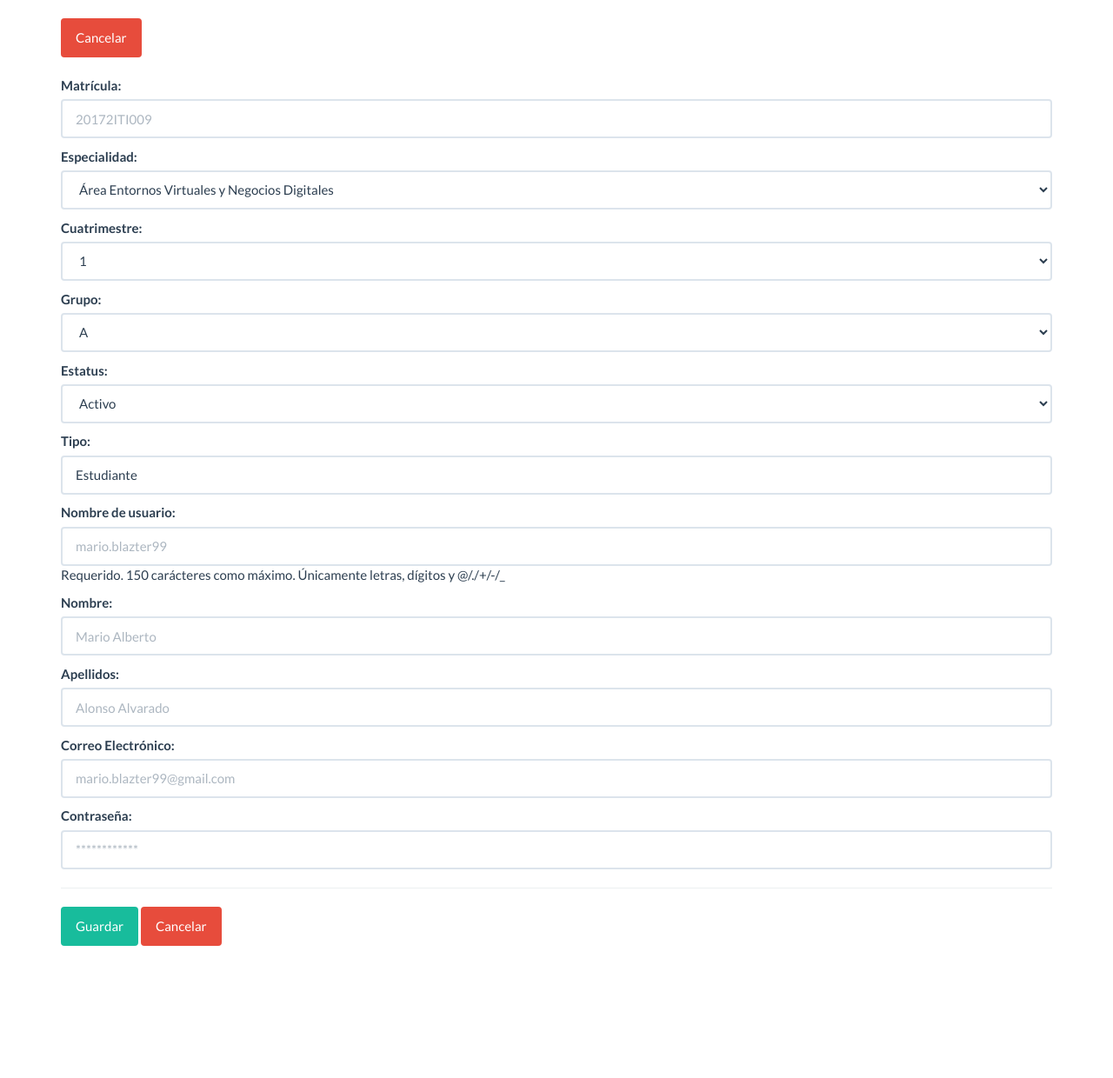
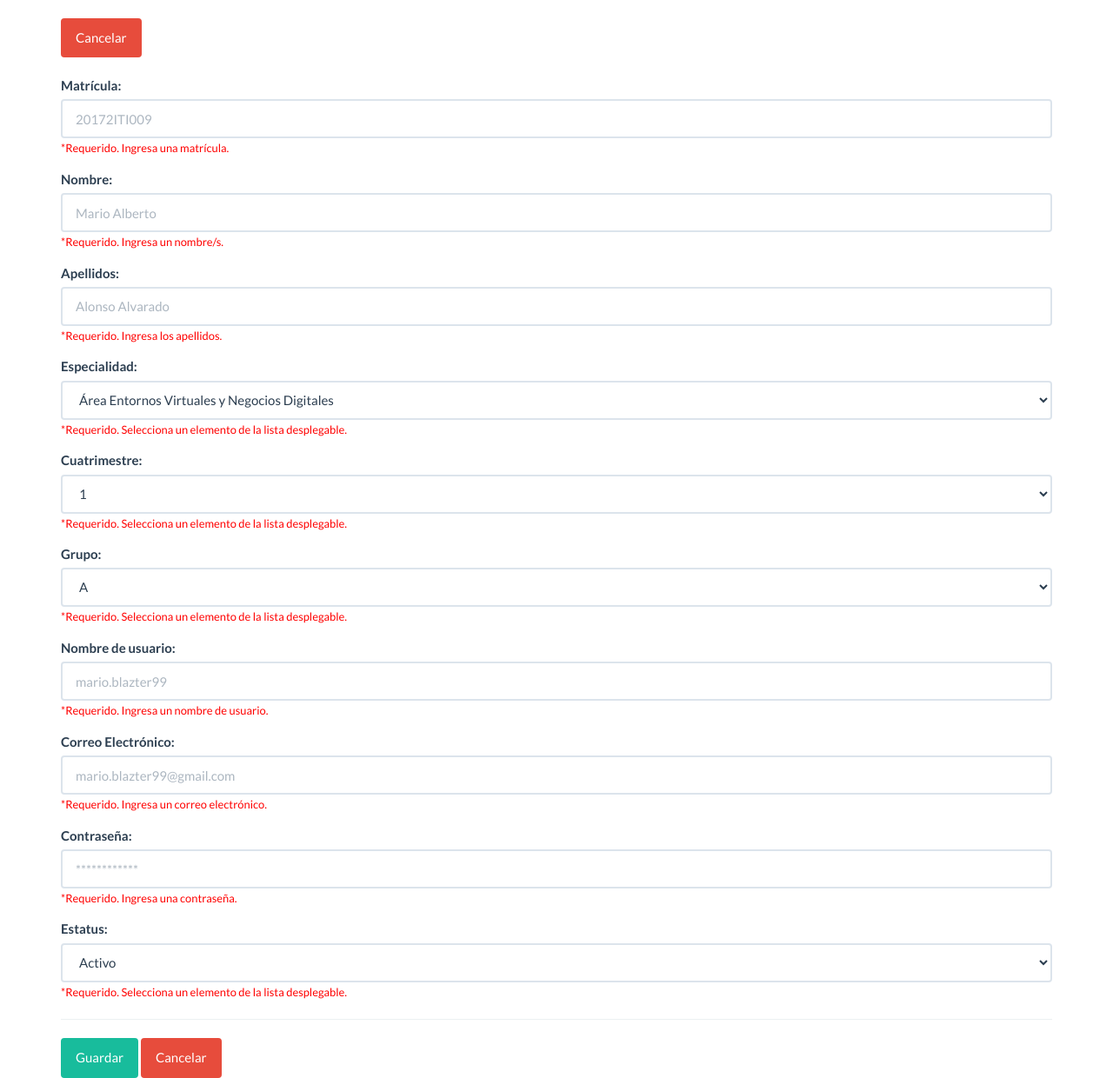
Before and after one commit to Mario-Alonso99/SistemaGestionHorarios-TI, a Django app: template templates/students/student_formCreate.html in a window 1280 px wide. Shown: the part 60-1300 px from the top of the page at 87% size. Before the commit the page ends 1148 px from the top, so only its background shows below. Run offline with Django 3.2, Linux system fonts and the light colour scheme; the template is opened without the code that fills it: values that come from a table or form of the project are taken from there, others are empty; some libraries are stand-ins or nearby versions.

Commit message:
Ajustes al Diseño de la Gestión de Alumnos, Módulo Dirección

```diff
--- a/apps/appDirection/students/forms.py
+++ b/apps/appDirection/students/forms.py
@@ -25,12 +25,12 @@ class StudentForm(forms.ModelForm):
 
 		labels = {
 			#labels del Módelo creado
-			'matricula': 'Matrícula',
-			'especialidad': 'Especialidad',
-			'cuatrimestre': 'Cuatrimestre',
-			'grupo': 'Grupo',
-			'estatus': 'Estatus',
-			'tipo': 'Tipo',
+			'matricula': 'Matrícula:',
+			'especialidad': 'Especialidad:',
+			'cuatrimestre': 'Cuatrimestre:',
+			'grupo': 'Grupo:',
+			'estatus': 'Estatus:',
+			'tipo': 'Tipo:',
 			#labels del Módelo User de Django
 			'username': 'Nombre de usuario:',
 			'first_name': 'Nombre:',
--- a/apps/appDirection/students/urls.py
+++ b/apps/appDirection/students/urls.py
@@ -10,13 +10,13 @@ from apps.appDirection.students.views import StudentCreate, StudentList, Student
 from .views import importar
 
 studentpatterns = ([
-    path('new/', StudentCreate.as_view(), name='student_create'),
-    path('list/', StudentList.as_view(), name='student_list'),
-    path('update/<int:pk>/', StudentUpdate.as_view(), name='student_update'),
-    path('delete/<int:pk>/', StudentDelete.as_view(), name='student_delete'),
-    path('show/<int:pk>/', StudentShow.as_view(), name='student_show'),
-    path('search/', search, name='student_search'),
-    path('report/', StudentReport.as_view(), name='report'),
-    path('import/', importar, name="student_import"),
+    path('new/', login_required (StudentCreate.as_view()), name='student_create'),
+    path('list/', login_required (StudentList.as_view()), name='student_list'),
+    path('update/<int:pk>/', login_required (StudentUpdate.as_view()), name='student_update'),
+    path('delete/<int:pk>/', login_required (StudentDelete.as_view()), name='student_delete'),
+    path('show/<int:pk>/', login_required (StudentShow.as_view()), name='student_show'),
+    path('search/', login_required (search), name='student_search'),
+    path('report/', login_required (StudentReport.as_view()), name='report'),
+    path('import/', login_required (importar), name="student_import"),
 
 ], 'students')
--- a/templates/students/student_formCreate.html
+++ b/templates/students/student_formCreate.html
@@ -11,8 +11,73 @@
 
 <form method="post">
 	{% csrf_token %}
-	{{ form.as_p }}
-	<hr>
+	<!--{{ form.as_p }}-->
+	<div class="form-group">
+		<label for="{{form.matricula.name}}"> {{ form.matricula.label }}</label>
+		{{ form.matricula }}
+		<small style="color:red;">*Requerido. Ingresa una matrícula.</small>
+	</div>
+
+	<div class="form-group">
+		<label for="{{form.first_name.name}}"> {{ form.first_name.label }}</label>
+		{{ form.first_name }}
+		<small style="color:red;">*Requerido. Ingresa un nombre/s.</small>
+	</div>
+
+	<div class="form-group">
+		<label for="{{form.last_name.name}}"> {{ form.last_name.label }}</label>
+		{{ form.last_name }}
+		<small style="color:red;">*Requerido. Ingresa los apellidos.</small>
+	</div>
+
+	<div class="form-group">
+		<label for="{{form.especialidad.name}}"> {{ form.especialidad.label }}</label>
+		{{ form.especialidad }}
+		<small style="color:red;">*Requerido. Selecciona un elemento de la lista desplegable.</small>
+	</div>
+
+	<div class="form-group">
+		<label for="{{form.cuatrimestre.name}}"> {{ form.cuatrimestre.label }}</label>
+		{{ form.cuatrimestre }}
+		<small style="color:red;">*Requerido. Selecciona un elemento de la lista desplegable.</small>
+	</div>
+
+	<div class="form-group">
+		<label for="{{form.grupo.name}}"> {{ form.grupo.label }}</label>
+		{{ form.grupo }}
+		<small style="color:red;">*Requerido. Selecciona un elemento de la lista desplegable.</small>
+	</div>
+
+	<div class="form-group">
+		<label for="{{form.username.name}}"> {{ form.username.label }}</label>
+		{{ form.username }}
+		<small style="color:red;">*Requerido. Ingresa un nombre de usuario.</small>
+	</div>
+
+	<div class="form-group">
+		<label for="{{form.email.name}}"> {{ form.email.label }}</label>
+		{{ form.email }}
+		<small style="color:red;">*Requerido. Ingresa un correo electrónico.</small>
+	</div>
+
+	<div class="form-group">
+		<label for="{{form.password.name}}"> {{ form.password.label }}</label>
+		{{ form.password }}
+		<small style="color:red;">*Requerido. Ingresa una contraseña.</small>
+	</div>
+
+	<div class="form-group">
+		<label for="{{form.estatus.name}}"> {{ form.estatus.label }}</label>
+		{{ form.estatus }}
+		<small style="color:red;">*Requerido. Selecciona un elemento de la lista desplegable.</small>
+	</div>
+
+	<div class="form-group" hidden>
+		<label for="{{form.tipo.name}}"> {{ form.tipo.label }}</label>
+		{{ form.tipo }}
+	</div>
+
+	<hr width=100%  align="center"  size=10   noshade="noshade">
 
 	<button class="btn btn-success" type="submit">Guardar</button>
 	<a class= "btn btn-danger" href="{% url 'students:student_list' %}">Cancelar</a>
```
Also changed, not shown: apps/appDirection/students/views.py (line endings or trailing spaces), 1 other file.
